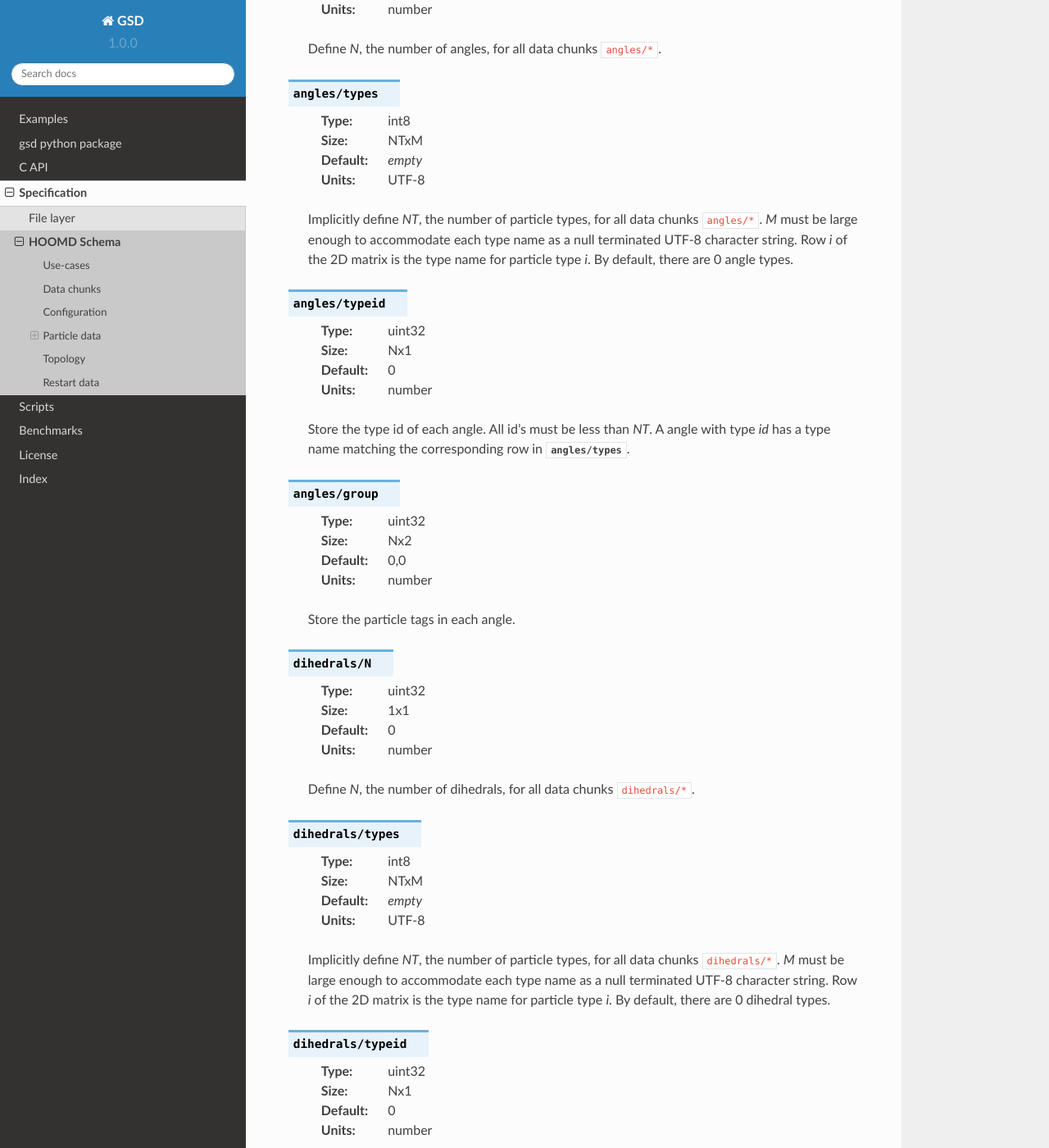
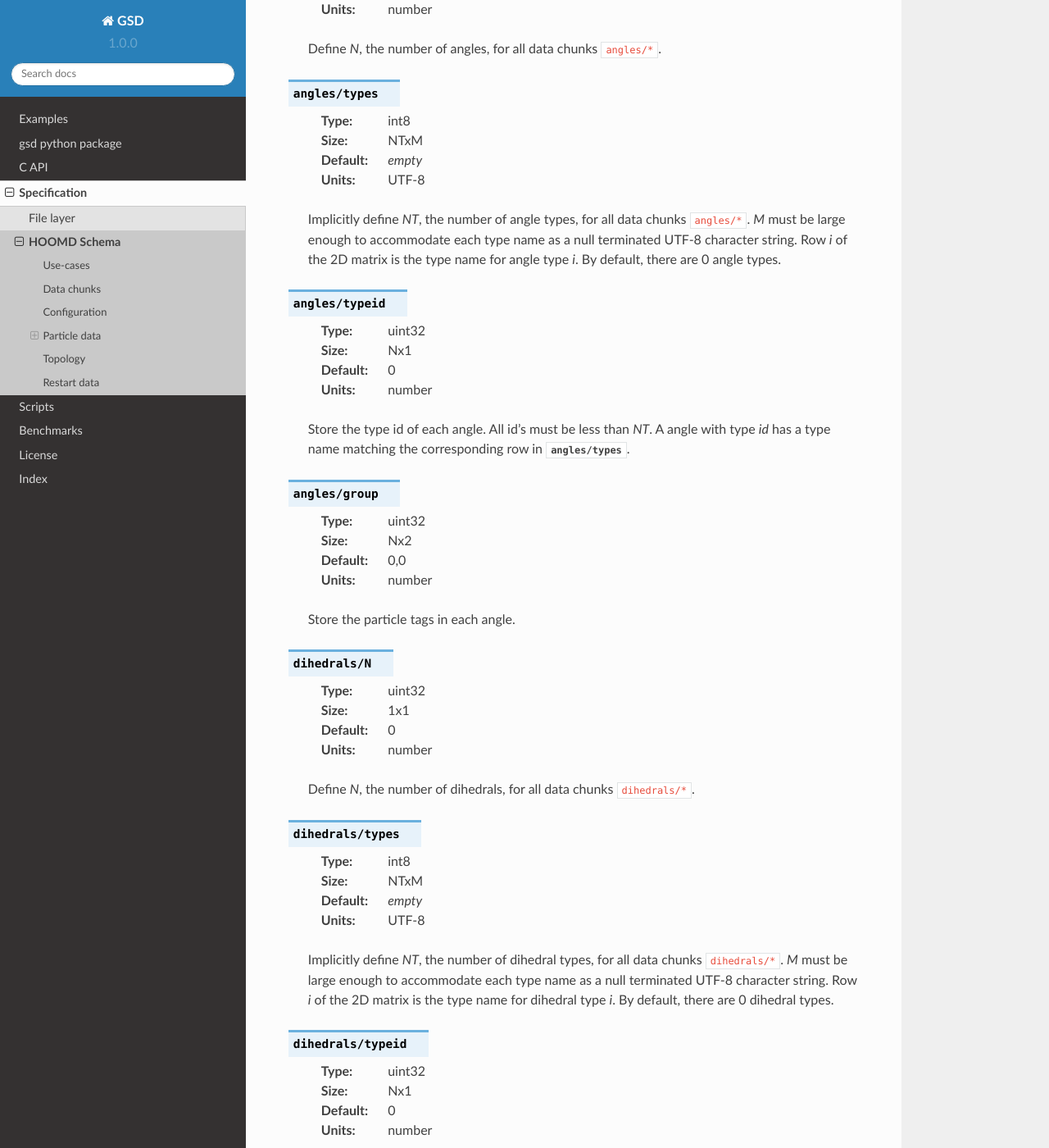
Before and after one commit to glotzerlab/gsd, a Sphinx documentation site: the page built from doc/schema-hoomd.rst, in a window 1280 px wide and 1400 px high, scrolled down 8086 px. Shown: the whole window at 82% size. Built offline with Sphinx 7.4.7 and the Read the Docs theme 2.0.0, drawn with Linux system fonts in a browser that asks for light colours; some of the changed text lies outside the part shown.

Commit message:
Fix a few typos

```diff
--- a/doc/schema-hoomd.rst
+++ b/doc/schema-hoomd.rst
@@ -91,9 +91,9 @@
 :chunk:`constraints/group`        topology  uint32 Nx2  0,0     number
 **Special pairs data**
 :chunk:`pairs/N`                  topology  uint32 1x1  0       number
-:chunk:`pairs/types`              topology  int8   ntxm         utf-8
-:chunk:`pairs/typeid`             topology  uint32 nx1  0       number
-:chunk:`pairs/group`              topology  uint32 nx2  0,0     number
+:chunk:`pairs/types`              topology  int8   NTxM         utf-8
+:chunk:`pairs/typeid`             topology  uint32 Nx1  0       number
+:chunk:`pairs/group`              topology  uint32 Nx2  0,0     number
 ================================= ========= ====== ==== ======= ================
 
 
@@ -310,9 +310,9 @@
     :Default: *empty*
     :Units: UTF-8
 
-    Implicitly define *NT*, the number of particle types, for all data chunks ``bonds/*``.
+    Implicitly define *NT*, the number of bond types, for all data chunks ``bonds/*``.
     *M* must be large enough to accommodate each type name as a null terminated UTF-8
-    character string. Row *i* of the 2D matrix is the type name for particle type *i*.
+    character string. Row *i* of the 2D matrix is the type name for bond type *i*.
     By default, there are 0 bond types.
 
 .. chunk:: bonds/typeid
@@ -350,9 +350,9 @@
     :Default: *empty*
     :Units: UTF-8
 
-    Implicitly define *NT*, the number of particle types, for all data chunks ``angles/*``.
+    Implicitly define *NT*, the number of angle types, for all data chunks ``angles/*``.
     *M* must be large enough to accommodate each type name as a null terminated UTF-8
-    character string. Row *i* of the 2D matrix is the type name for particle type *i*.
+    character string. Row *i* of the 2D matrix is the type name for angle type *i*.
     By default, there are 0 angle types.
 
 .. chunk:: angles/typeid
@@ -390,9 +390,9 @@
     :Default: *empty*
     :Units: UTF-8
 
-    Implicitly define *NT*, the number of particle types, for all data chunks ``dihedrals/*``.
+    Implicitly define *NT*, the number of dihedral types, for all data chunks ``dihedrals/*``.
     *M* must be large enough to accommodate each type name as a null terminated UTF-8
-    character string. Row *i* of the 2D matrix is the type name for particle type *i*.
+    character string. Row *i* of the 2D matrix is the type name for dihedral type *i*.
     By default, there are 0 dihedral types.
 
 .. chunk:: dihedrals/typeid
@@ -430,9 +430,9 @@
     :Default: *empty*
     :Units: UTF-8
 
-    Implicitly define *NT*, the number of particle types, for all data chunks ``impropers/*``.
+    Implicitly define *NT*, the number of improper types, for all data chunks ``impropers/*``.
     *M* must be large enough to accommodate each type name as a null terminated UTF-8
-    character string. Row *i* of the 2D matrix is the type name for particle type *i*.
+    character string. Row *i* of the 2D matrix is the type name for improper type *i*.
     By default, there are 0 improper types.
 
 .. chunk:: impropers/typeid
@@ -498,10 +498,10 @@
     :Default: *empty*
     :Units: UTF-8
 
-    Implicitly define *NT*, the number of particle types, for all data chunks ``pairs/*``.
+    Implicitly define *NT*, the number of special pair types, for all data chunks ``pairs/*``.
     *M* must be large enough to accommodate each type name as a null terminated UTF-8
     character string. Row *i* of the 2D matrix is the type name for particle type *i*.
-    By default, there are 0 pair types.
+    By default, there are 0 special pair types.
 
 .. chunk:: pairs/typeid
 
```
Also changed, not shown: other parts of doc/schema-hoomd.rst (+1 -1 lines).
